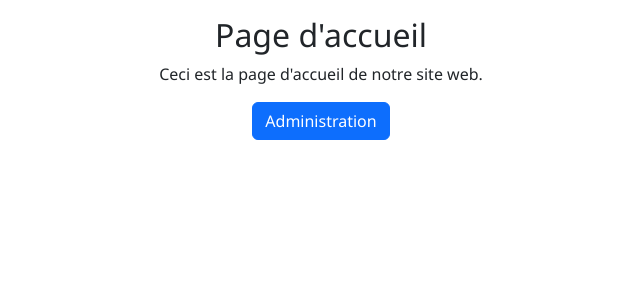
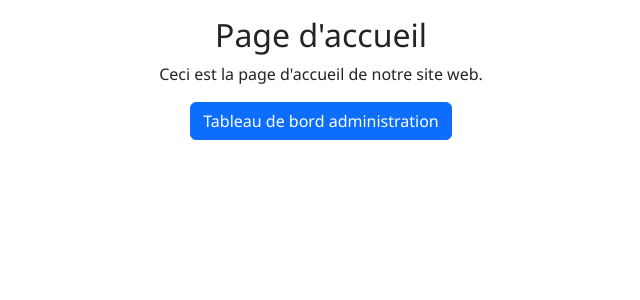
Before and after one commit to the8Proffesional/FLASK, a Flask app: page / in a window 1280 px wide. Shown: the part 96-396 px from the top of the page, without its empty margins (319-959 px from the left). Run offline with Flask 3, Linux system fonts and the light colour scheme.

Commit message:
modifier labels

```diff
--- a/Site/templates/admin.html
+++ b/Site/templates/admin.html
@@ -11,7 +11,7 @@
         </div>
         {% endif %}
         <div class="col-12 text-center my-3">
-            <h2>Administration</h2>
+            <h2>S'enregistrer</h2>
         </div>
 
         <form class="col-8  mx-auto col-lg-4 col-md-6" method="POST">
--- a/Site/templates/index.html
+++ b/Site/templates/index.html
@@ -7,7 +7,7 @@
         <div class="col-12 text-center my-3">
             <h2>Page d'accueil</h2>
             <p>Ceci est la page d'accueil de notre site web.</p>
-            <a href="{{ url_for('admin.admin') }}" class="btn btn-primary">Administration</a>
+            <a href="{{ url_for('admin.admin') }}" class="btn btn-primary">Tableau de bord administration</a>
         </div>
     </div>
 </div>
```
Also changed, not shown: instance/site.db.
